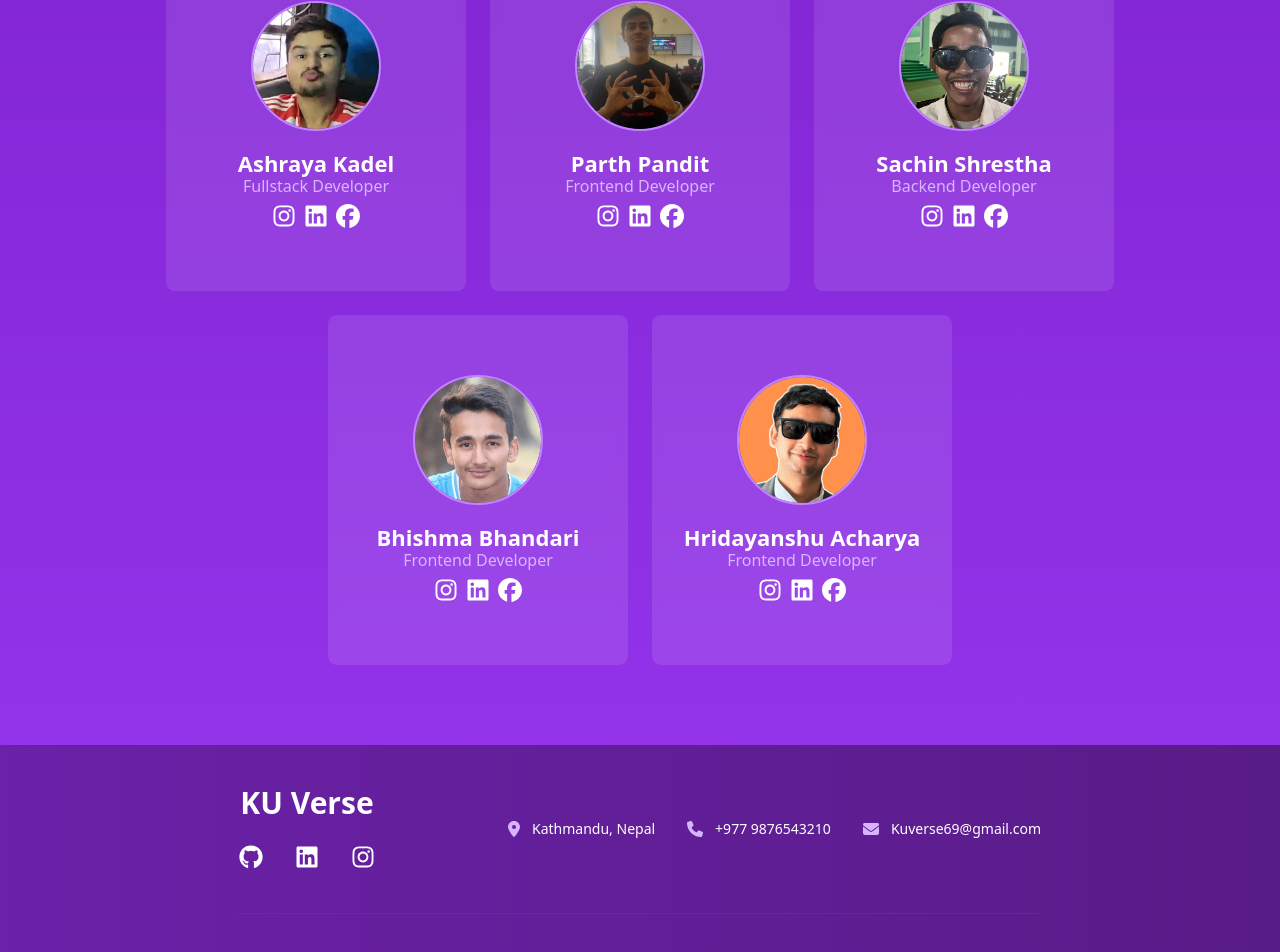
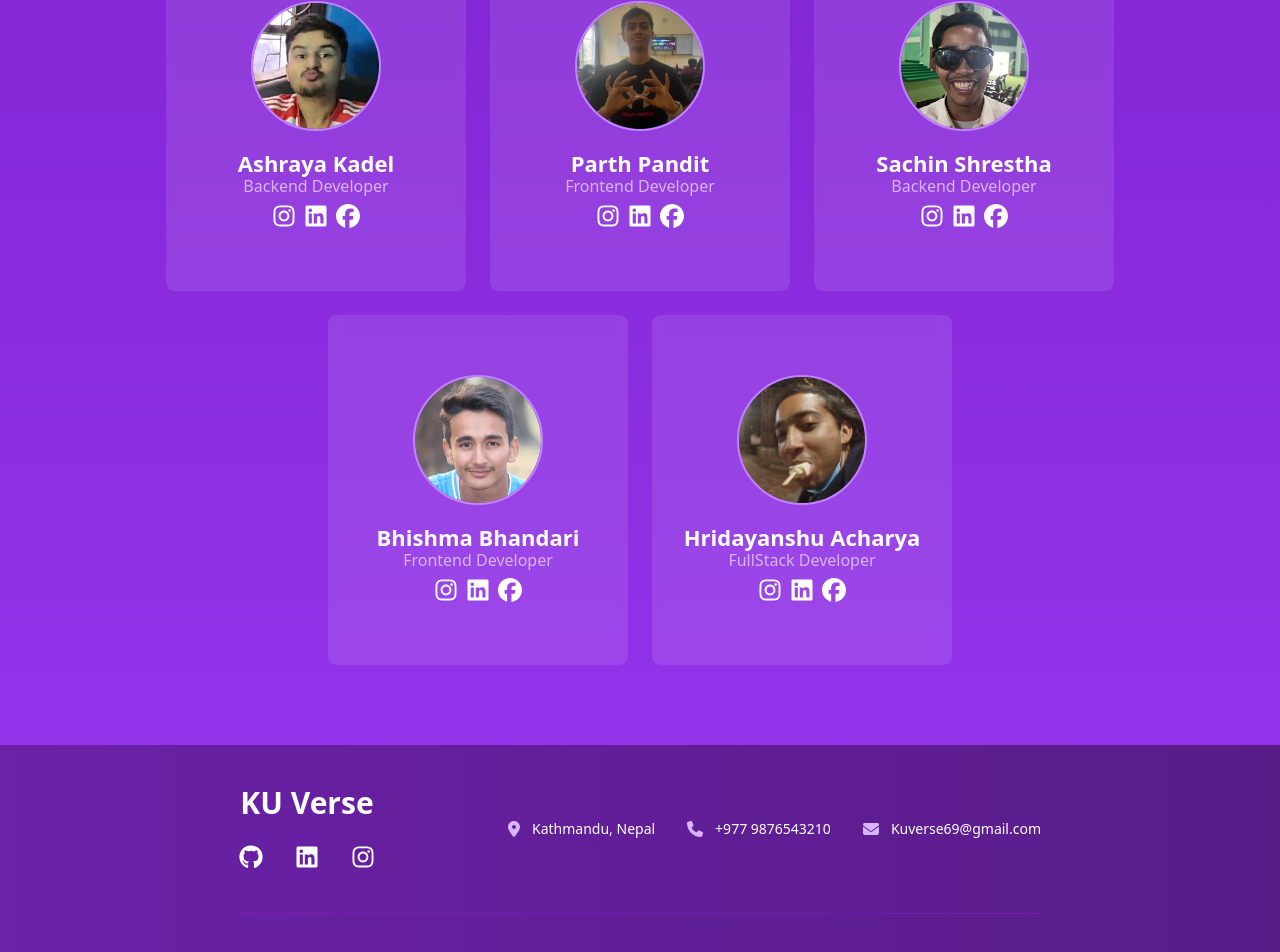
Before and after one commit to hridayanshu236/KU_Verse, a React (Vite) app in the folder frontend/: page / in a window 1280 px wide. Shown: the part 1699-2651 px from the top of the page. Built offline with nearby package versions, Linux system fonts and the light colour scheme; no server answers.

Commit message:
Hari update photo

```diff
--- a/frontend/src/pages/LandingPage.jsx
+++ b/frontend/src/pages/LandingPage.jsx
@@ -13,13 +13,13 @@ import kadelImage from "../Assets/kadel.png";
 import sachinImage from "../Assets/sachin.png";
 import parthImage from "../Assets/parth.png";
 import BhishmaImage from "../Assets/bhisma.png";
-import Harimage from "../Assets/profile.png";
+import Harimage from "../Assets/Harii.jpg";
 import Footerlanding from "../Components/Footerlanding";
 const LandingPage = () => {
   const teamMembers = [
     {
       name: "Ashraya Kadel",
-      role: "Fullstack Developer",
+      role: "Backend Developer",
       image: kadelImage,
       instagram: "https://www.instagram.com/kadel._.28/?",
       linkedin: "https://www.instagram.com/kadel._.28/?",
@@ -55,7 +55,7 @@ const LandingPage = () => {
     },
     {
       name: "Hridayanshu Acharya",
-      role: "Frontend Developer",
+      role: "FullStack Developer",
       image: Harimage,
       instagram: "https://www.instagram.com/hridayanshu_acharya",
       linkedin:
```
Also changed, not shown: frontend/src/assets/Harii.jpg (added).
